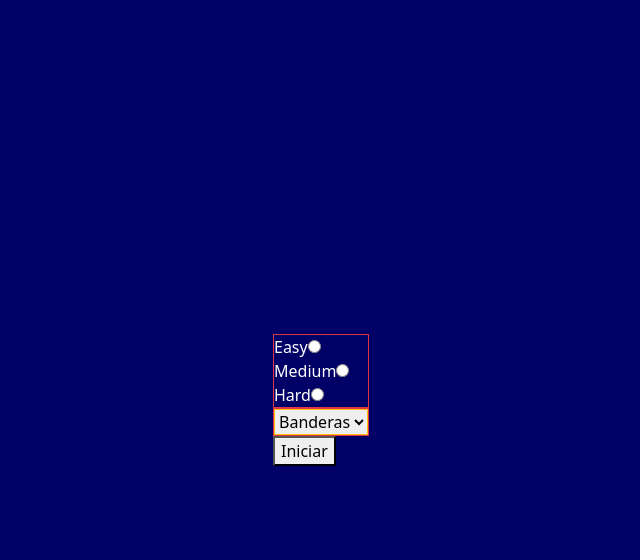
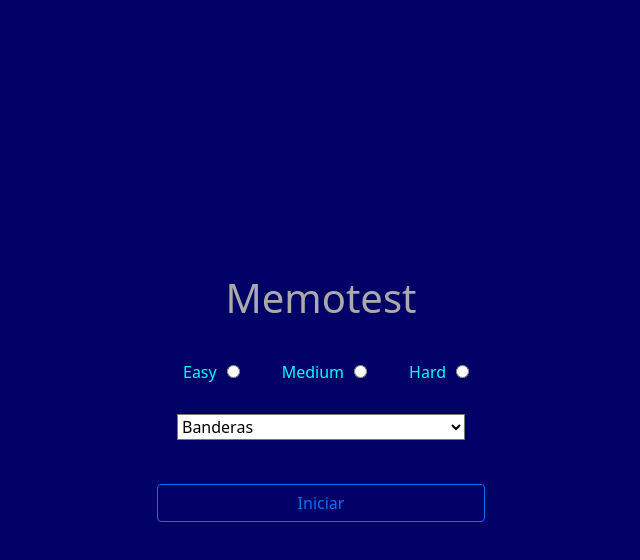
Before and after one commit to agMalek/memotes, a React (Create React App) app: page / in a window 1280 px wide. Both pictures are taken after a click on the button "EMPEZAR JUEGO". Shown: the top 560 px of the page, without its empty margins (319-959 px from the left). Built offline with nearby package versions, Linux system fonts and the light colour scheme.

Commit message:
estilos, h1 y filas de fichas

```diff
--- a/src/Componentes/Memotes/code.js
+++ b/src/Componentes/Memotes/code.js
@@ -7,13 +7,13 @@ import {Layout} from "./layout"
 
 const Memotes = () => {
 
-    const tiempoNivelA = 1000
-    const tiempoNivelB = 2000
+    const tiempoNivelA = 8000
+    const tiempoNivelB = 5000
     const tiempoNivelC = 3000
 
     const tiempoEntreTurnos = 500
 
-    const cantParejasNivelA = 2
+    const cantParejasNivelA = 10
     const cantParejasNivelB = 15
     const cantParejasNivelC = 20
 
@@ -35,6 +35,9 @@ const Memotes = () => {
     const [podesJugar, setPodesJugar] = useState(false)
     const [cantCoincidencias, setCantCoincidencias] = useState(0)
     const [inicioJuego, setInicioJuego] = useState(false)
+    const [contenedor, setContenedor] = useState()
+    const [widthContenedor, setWidthContenedor] = useState("")
+
 
 
 
@@ -46,6 +49,7 @@ const Memotes = () => {
                     tiempo: tiempoNivelA,
                     cantParejas: cantParejasNivelA
                 })
+                setWidthContenedor("40%")
                 /* setTiempo(tiempoNivelA)
                 setCantParejas(cantParejasNivelA) */
                 break;
@@ -56,6 +60,7 @@ const Memotes = () => {
                     tiempo: tiempoNivelB,
                     cantParejas: cantParejasNivelB
                 })
+                setWidthContenedor("65%")
                 break;
             case "Hard":
                 /* setTiempo(tiempoNivelC)
@@ -64,6 +69,7 @@ const Memotes = () => {
                     tiempo: tiempoNivelC,
                     cantParejas: cantParejasNivelC
                 })
+                setWidthContenedor("65%")
                 break;
             default:
                 break;
@@ -71,6 +77,17 @@ const Memotes = () => {
 
     }
 
+    useEffect(() =>{
+        if(fichas.length > 0){
+            setContenedor(window.document.querySelector(".contenedorFichas"))
+        }
+    }, [fichas])
+
+    useEffect(() =>{
+        if(contenedor !== undefined){
+           contenedor.style.width = widthContenedor
+        }
+    }, [contenedor])
 
     const iniciarJuego = (e) =>{
         e.preventDefault()
@@ -206,6 +223,7 @@ const Memotes = () => {
         })
         /* setTiempo(undefined) */
         setTema("")
+        setFichas([])
         setOpacidad(opaca)
         setJuegoEmpezado(false)
     }
--- a/src/Componentes/Memotes/layout.js
+++ b/src/Componentes/Memotes/layout.js
@@ -28,58 +28,67 @@ export function Layout ({
         <div className='contenedor'>
 
 
+           {/*  <h1 className='tituloMemotes mx-4'>Memotest</h1>  */}
             {
                 !inicioJuego ?
+                <div className='d-flex align-items-center'>
+                    <h1 className='tituloMemotes mx-4'>Memotest</h1>
                     <button className='btn btn-outline-primary boton' onClick={() => setInicioJuego(true)}>EMPEZAR JUEGO</button>
+                </div>
 
 
                 : !juegoEmpezado ?
 
+                    <div className=''>
+                        <h1 className='tituloMemotes'>Memotest</h1>
                         <form className='contenedorCondiciones' onSubmit={(SyntheticEvent) => iniciarJuego(SyntheticEvent)}>
-                        <div className='border border-danger text-white'>
+                            <div className='contenedorDificultad '>
                                 {/* <button className='btn btn-outline-primary boton' onClick={()=>setNivel("Easy")}>Easy</button>
                                 <button className='btn btn-outline-primary boton' onClick={()=>setNivel("Medium")}>Medium</button>
                                 <button className='btn btn-outline-primary boton' onClick={()=>setNivel("Hard")}>Hard</button> */}
-                            <div>
-                                <label htmlFor="Easy">Easy</label>
-                                <input type="radio" id="Easy" onChange={(SyntheticEvent)=>setNivel(SyntheticEvent.target.id)} name='dificultad'/>
+                                <div className='mx-3'>
+                                    <label className='labelDificultad' htmlFor="Easy">Easy</label>
+                                    <input className='inputDificultad' type="radio" id="Easy" onChange={(SyntheticEvent)=>setNivel(SyntheticEvent.target.id)} name='dificultad'/>
                                 </div>
-                            <div>
-                                <label htmlFor="Medium">Medium</label>
-                                <input type="radio" id="Medium" onChange={(SyntheticEvent)=>setNivel(SyntheticEvent.target.id)} name='dificultad'/>
+                                <div  className='mx-3'>
+                                    <label className='labelDificultad' htmlFor="Medium">Medium</label>
+                                    <input className='inputDificultad' type="radio" id="Medium" onChange={(SyntheticEvent)=>setNivel(SyntheticEvent.target.id)} name='dificultad'/>
                                 </div>
-                            <div>
-                                <label htmlFor="Hard">Hard</label>
-                                <input type="radio" id="Hard" onChange={(SyntheticEvent)=>setNivel(SyntheticEvent.target.id)} name='dificultad'/>
+                                <div  className='mx-3'>
+                                    <label className='labelDificultad' htmlFor="Hard">Hard</label>
+                                    <input className='inputDificultad' type="radio" id="Hard" onChange={(SyntheticEvent)=>setNivel(SyntheticEvent.target.id)} name='dificultad'/>
                                 </div>
                             </div>
-                        <div className='border border-danger contenedorBotonesSeccionTemas'>
+                            <div className='contenedorTemas'>
                                 {/*  <div className='border border-warning'>
                                     <button className='btn btn-outline-primary boton' onClick={()=>setTema("Banderas")}>Banderas</button>
                                     <button className='btn btn-outline-primary boton' onClick={()=>setTema("Animales")}>Animales</button>
                                     <button className='btn btn-outline-primary boton' onClick={()=>setTema("Comidas")}>Comida</button>
                                 </div> */}
-                            <select className='border border-warning'>
+                                <select className='selectTema'>
                                     <option value="Banderas" /* onChange={(SyntheticEvent) => inputChange(SyntheticEvent)} */>Banderas</option>
                                     <option value="Animales" /* onChange={(SyntheticEvent) => inputChange(SyntheticEvent)} */>Animales</option>
                                     <option value="Comidas"  /* onChange={(SyntheticEvent) => inputChange(SyntheticEvent)} */>Comidas</option>
                                 </select>
                             </div>
                             <div>
-                            <button>Iniciar</button>
+                                <button className='btn btn-outline-primary my-4 w-100'>Iniciar</button>
                             </div>
                         </form>
+                    </div>
+
 
 
 
                 : fichas.length !== 0
                 ? cantCoincidencias < cantParejas
-                    ?   <div  className='border border-danger'>
-                            <div className='d-flex justify-content-end'>
-                                <button className='btn btn-success botonGanaste' onClick={() => reiniciar()}>Reiniciar</button>
-                                <button className='btn btn-success botonGanaste' onClick={() => nuevoJuego()} >Nuevo Juego</button>
+                    ?   <div className='d-flex justify-content-center'>
+                            <div className='d-flex contenedorBotonesEnPartida justify-content-center align-items-center'>
+                                <h1 className='tituloMemotes'>Memotest</h1>
+                                <button className='btn btn-primary botonEnPartida' onClick={() => reiniciar()}>Reiniciar</button>
+                                <button className='btn btn-primary botonEnPartida' onClick={() => nuevoJuego()} >Nuevo Juego</button>
                             </div>
-                            <div className="contenedorFichas border border-info" >
+                            <div className="contenedorFichas" >
                                 {fichas.map((ficha, index) => (
                                     <div className='ficha' key={index} onClick={(SyntheticEvent) => darVuelta(SyntheticEvent)} >
                                         <img className={opacidad} id="imgFicha" src={ficha.src} alt={ficha.alt} />
@@ -90,9 +99,9 @@ export function Layout ({
                         </div>
                     :   <div className="contenedorGanaste">
                             <h3 className='tituloGanaste'>Ganaste!!!</h3>
-                            <div className='contenedorBotonesGanaste'>
-                                <button className='btn btn-outline-primary botonGanaste' onClick={() => reiniciar()}>Reiniciar</button>
-                                <button className='btn btn-outline-primary botonGanaste' onClick={() => nuevoJuego()} >Nuevo Juego</button>
+                            <div className='contenedorBotonesGanaste w-100 my-4'>
+                                <button className='btn btn-primary botonGanaste' onClick={() => reiniciar()}>Reiniciar</button>
+                                <button className='btn btn-primary botonGanaste' onClick={() => nuevoJuego()} >Nuevo Juego</button>
                             </div>
                         </div>
 
--- a/src/Componentes/Memotes/style.css
+++ b/src/Componentes/Memotes/style.css
@@ -2,21 +2,44 @@
     background: #006;
     min-width: 100vw;
     min-height: 100vh;
-    padding: 0 10px;
     display: flex;
     align-items: center;
     justify-content: center;
     flex-flow: row wrap;
 }
 
-.contenedorBotonesSeccionTemas{
-    justify-content: center;
+.contenedorTemas{
+    padding: 20px;
+    text-align: center;
 }
 
-.titulo{
+.contenedorDificultad{
     display: flex;
-    justify-content: flex-start;
-    align-content: flex-start;
+}
+
+.contenedorCondiciones{
+    /* display: flex;
+    align-items: center; */
+}
+
+.labelDificultad{
+    padding: 10px;
+    /* display: flex;
+    justify-content: flex-start; */
+    border: 1 solid red
+}
+
+.inputDificultad{
+   /*  display: flex;
+    justify-content: center; */
+    border: 1 solid red;
+    /* text-align: center; */
+}
+
+.selectTema{
+    width: 100%;
+    background-color: #fff;
+    outline: none;
 }
 
 .boton{
@@ -28,22 +51,36 @@
     display: flex;
     justify-content: center;
     flex-flow: row wrap;
+    /* width: 75%; */
+    margin-left: 60px;
+}
+
+.contenedorBotonesEnPartida{
+    flex-flow: column;
 }
 
 .ficha{
-    height: 100px;
-    width: 100px;
+    height: 95px;
+    width: 95px;
     border-radius: 8px;
     border: 4px solid #fff;
     text-align: center;
-    margin: 10px;
+    margin: 7px;
     background-color: #ccc;
 }
 
-
+.tituloMemotes{
+    color: #aaa;
+    text-align: center;
+    padding: 20px 0;
+}
 /* .animacionGiro{
     animation: giro-de-ficha 1s linear
 } */
+
+.contenedorDificultad{
+    color: aqua
+}
 
 #imgFicha {
     width: 100%;
@@ -112,7 +149,8 @@
     height: 180px;
     padding: 40px;
     margin: auto;
-    border: 2px solid #006;
+    background-color: rgba(255, 255, 255, .8);
+    border: 2px solid #000;
     border-radius: 20px;
     /* background-color: rgba(40, 40, 40, 0.4); */
 
@@ -120,14 +158,17 @@
 
 .tituloGanaste{
     text-align: center;
-    color: rgb(66, 66, 218)
+    color: rgb(13,110,253);
+    font-size: 35px;
 }
 
-.botonGanaste{
+.botonEnPartida{
     padding: 10px;
-    margin: 20px;
+    margin: 10px;
+
 }
 
 .contenedorBotonesGanaste{
-    text-align: center;
+    display: flex;
+    justify-content: space-evenly;
 }
```
Lines whose indentation alone changed are shown as unchanged.
